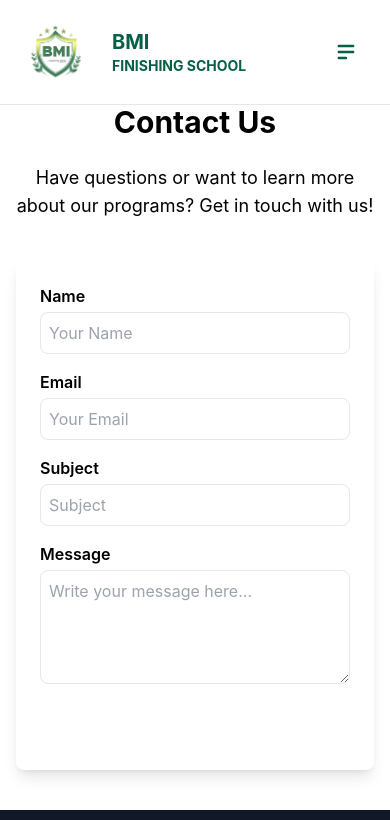
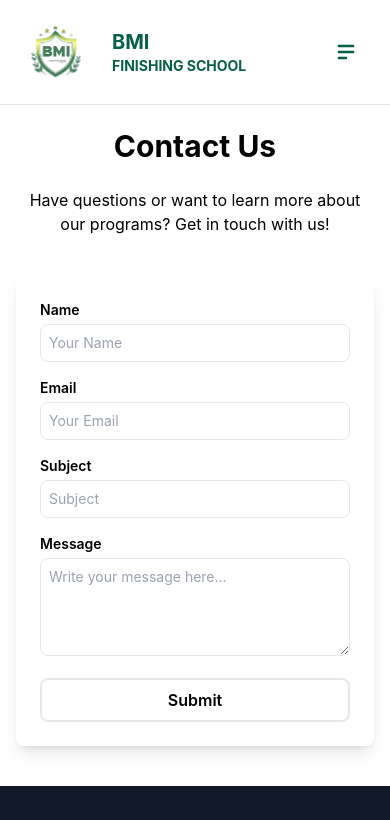
Before and after one commit to Moses-main/catch_them_young, a React (Create React App) app: page /contact in a window 390 px wide. Shown: the top 820 px of the page. Built offline with nearby package versions, Linux system fonts and the light colour scheme.

Commit message:
Change color on welcome page

```diff
--- a/src/components/Welcome.jsx
+++ b/src/components/Welcome.jsx
@@ -48,13 +48,13 @@ const Welcome = () => {
           className="text-center md:text-left md:w-1/2 p-6"
           variants={textVariants}
         >
-          <h2 className="text-3xl md:text-4xl font-bold mb-4 text-gray-800">
+          <h2 className="text-2xl md:text-4xl font-bold mb-4 text-emerald-800">
             Entrepreneurship Training
           </h2>
-          <h3 className="text-xl md:text-2xl font-semibold text-gray-700 mb-4">
+          <h3 className="text-xl md:text-2xl font-semibold text-emerald-800 mb-4">
             Welcome To CTY
           </h3>
-          <p className="text-base md:text-lg text-gray-600 mb-6">
+          <p className="text-base md:text-lg text-justify text-gray-600 mb-6">
             Introducing BMI- CTY Academy: This academy provides platform for a
             child to get basic training and information on entrepreneurship to
             become a nation builder. The learning creates awareness on wealth
@@ -71,8 +71,8 @@ const Welcome = () => {
             Catch Them Young Entrepreneurship Training
           </p>
           <motion.button
-            className="px-6 py-2 rounded-lg font-semibold transition-colors"
-            style={{ backgroundColor: "#23A455", color: "#fff" }}
+            className="px-6 py-2 rounded-lg font-semibold transition-colors text-white bg-emerald-800"
+            // style={{ backgroundColor: "#23A455", color: "#fff" }}
             variants={buttonVariants}
             whileHover={{ boxShadow: "0 0 10px 5px #F5F5DC" }}
           >
--- a/src/components/WhyChooseUs.jsx
+++ b/src/components/WhyChooseUs.jsx
@@ -103,8 +103,8 @@ const WhyChooseUs = () => {
       style={{ backgroundColor: "#fffaf3" }}
     >
       <h2
-        className="text-3xl sm:text-4xl md:text-5xl lg:text-6xl font-bold mb-10"
-        style={{ color: "#23A455" }}
+        className="text-3xl text-emerald-800 sm:text-4xl md:text-5xl lg:text-6xl font-bold mb-10"
+        // style={{ color: "#23A455" }}
       >
         Why Choose Us
       </h2>
@@ -130,7 +130,7 @@ const WhyChooseUs = () => {
                 className="w-full h-full object-cover absolute inset-0 transition-opacity duration-1000"
               />
             </div>
-            <h3 className="text-xl sm:text-2xl md:text-3xl font-semibold mb-2">
+            <h3 className="text-xl text-emerald-800 sm:text-2xl md:text-3xl font-semibold mb-2">
               {card.title}
             </h3>
             <p className="text-gray-700 mb-4 text-justify text-sm sm:text-base md:text-lg lg:text-xl">
--- a/src/pages/Contact.jsx
+++ b/src/pages/Contact.jsx
@@ -2,58 +2,72 @@ import React from "react";
 
 const Contact = () => {
   return (
-    <div className="container mx-auto py-10 px-4 md:px-0">
-      <h1 className="text-3xl font-bold text-center mb-6">Contact Us</h1>
-      <p className="text-center text-lg mb-10">
+    <div className="container mx-auto py-10 px-4 md:px-6 lg:px-8">
+      <h1 className="text-3xl font-bold text-center mb-6 mt-6 sm:text-4xl">
+        Contact Us
+      </h1>
+      <p className="text-center md:text-lg mb-10 sm:text-xl">
         Have questions or want to learn more about our programs? Get in touch
         with us!
       </p>
       <form className="max-w-2xl mx-auto bg-white shadow-lg rounded-lg p-6 space-y-4">
         <div>
-          <label htmlFor="name" className="block font-semibold">
+          <label
+            htmlFor="name"
+            className="block font-semibold text-sm sm:text-base"
+          >
             Name
           </label>
           <input
             type="text"
             id="name"
-            className="w-full border rounded-lg p-2 mt-1 focus:outline-none focus:ring-2 focus:ring-primary"
+            className="w-full border rounded-lg p-2 mt-1 focus:outline-none focus:ring-2 focus:ring-primary text-sm sm:text-base"
             placeholder="Your Name"
           />
         </div>
         <div>
-          <label htmlFor="email" className="block font-semibold">
+          <label
+            htmlFor="email"
+            className="block font-semibold text-sm sm:text-base"
+          >
             Email
           </label>
           <input
             type="email"
             id="email"
-            className="w-full border rounded-lg p-2 mt-1 focus:outline-none focus:ring-2 focus:ring-primary"
+            className="w-full border rounded-lg p-2 mt-1 focus:outline-none focus:ring-2 focus:ring-primary text-sm sm:text-base"
             placeholder="Your Email"
           />
         </div>
         <div>
-          <label htmlFor="subject" className="block font-semibold">
+          <label
+            htmlFor="subject"
+            className="block font-semibold text-sm sm:text-base"
+          >
             Subject
           </label>
           <input
             type="text"
             id="subject"
-            className="w-full border rounded-lg p-2 mt-1 focus:outline-none focus:ring-2 focus:ring-primary"
+            className="w-full border rounded-lg p-2 mt-1 focus:outline-none focus:ring-2 focus:ring-primary text-sm sm:text-base"
             placeholder="Subject"
           />
         </div>
         <div>
-          <label htmlFor="message" className="block font-semibold">
+          <label
+            htmlFor="message"
+            className="block font-semibold text-sm sm:text-base"
+          >
             Message
           </label>
           <textarea
             id="message"
             rows="4"
-            className="w-full border rounded-lg p-2 mt-1 focus:outline-none focus:ring-2 focus:ring-primary"
+            className="w-full border rounded-lg p-2 mt-1 focus:outline-none focus:ring-2 focus:ring-primary text-sm sm:text-base"
             placeholder="Write your message here..."
           ></textarea>
         </div>
-        <button className="w-full bg-primary text-white py-2 rounded-lg font-semibold hover:bg-primary-dark">
+        <button className="w-full bg-navy text-navy py-2 rounded-lg font-semibold border border-2 hover:bg-primary-dark sm:text-lg">
           Submit
         </button>
       </form>
```
